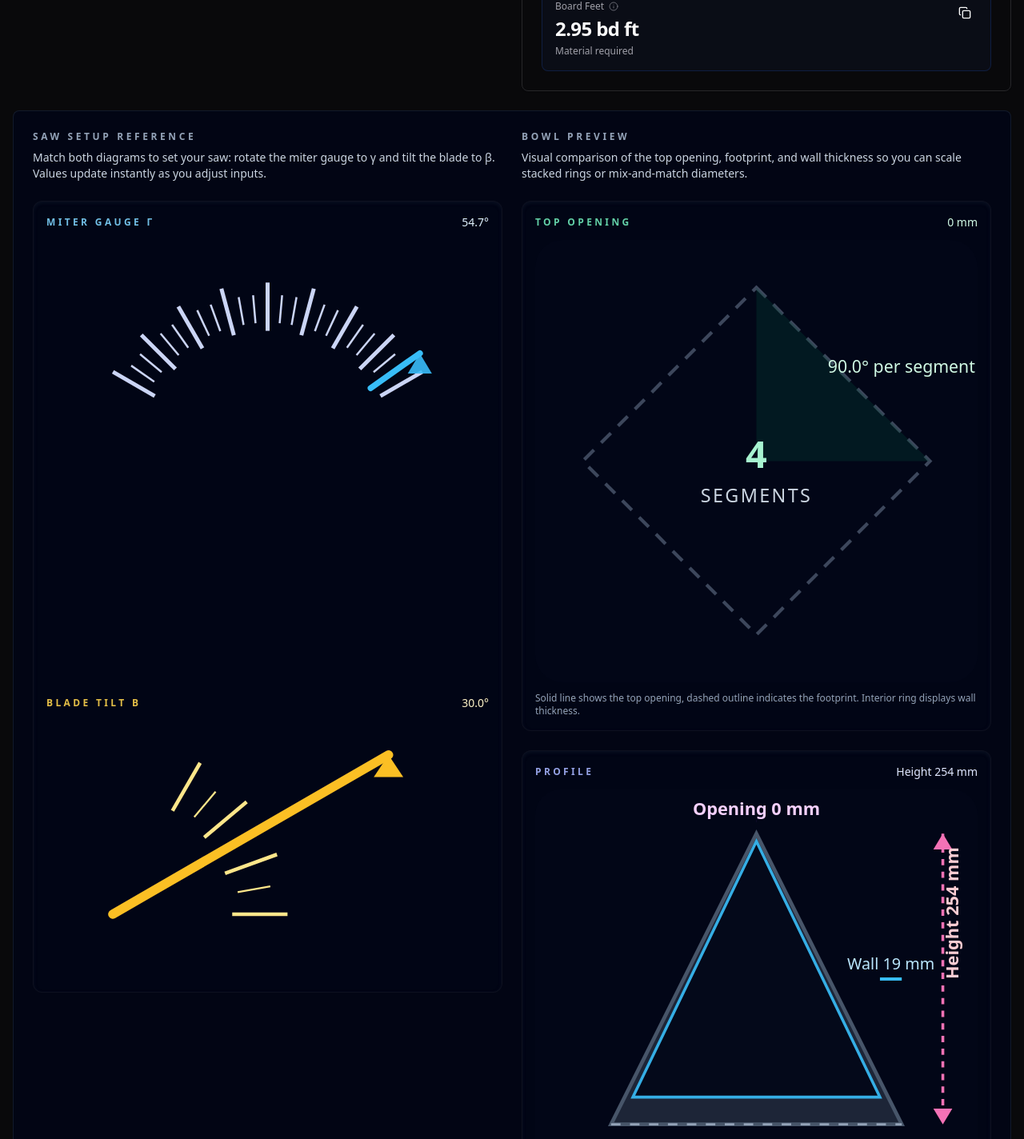
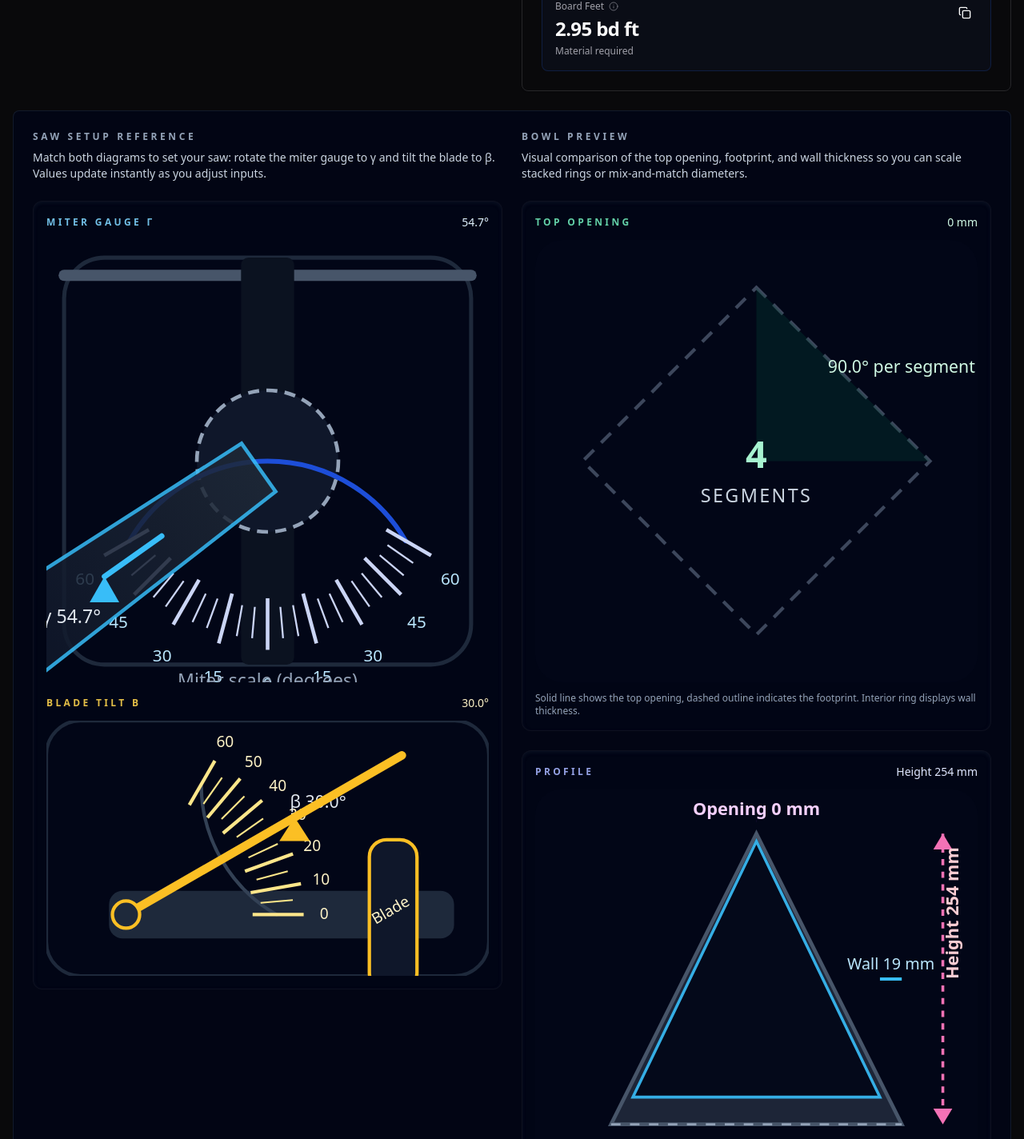
Before and after one commit to yeutterg/compound-miter-calculator, a Next.js app: page / in a window 1280 px wide. Shown: the part 1168-2592 px from the top of the page at 80% size. Built offline with nearby package versions, Linux system fonts and the light colour scheme.

Commit message:
add ticks to saw angle displays

```diff
--- a/components/panels/Visualization3D.tsx
+++ b/components/panels/Visualization3D.tsx
@@ -71,31 +71,52 @@ function polarToCartesian(cx: number, cy: number, radius: number, angleDeg: numb
   };
 }
 
+function describeArc(cx: number, cy: number, radius: number, startAngle: number, endAngle: number) {
+  const start = polarToCartesian(cx, cy, radius, endAngle);
+  const end = polarToCartesian(cx, cy, radius, startAngle);
+  const largeArc = Math.abs(endAngle - startAngle) <= 180 ? '0' : '1';
+  const sweep = endAngle >= startAngle ? '1' : '0';
+  return `M ${start.x.toFixed(2)} ${start.y.toFixed(2)} A ${radius.toFixed(2)} ${radius.toFixed(2)} 0 ${largeArc} ${sweep} ${end.x.toFixed(2)} ${end.y.toFixed(2)}`;
+}
+
 function formatPolygon(points: Array<{ x: number; y: number }>) {
   return points.map((point) => `${point.x.toFixed(2)},${point.y.toFixed(2)}`).join(' ');
 }
 
 function SawSetupDiagram({ miterGauge, bladeTilt }: { miterGauge: number; bladeTilt: number }) {
-  const topSize = 220;
+  const topSize = 240;
   const topCenter = topSize / 2;
-  const gaugeRadius = topSize * 0.34;
+  const baseAngle = 180;
+  const gaugeRadius = topSize * 0.36;
   const gaugeSpan = 60;
   const clampedGauge = Math.max(-gaugeSpan, Math.min(gaugeSpan, miterGauge));
-  const gaugePointerInner = polarToCartesian(topCenter, topCenter, gaugeRadius - 12, clampedGauge);
-  const gaugePointerOuter = polarToCartesian(topCenter, topCenter, gaugeRadius + 18, clampedGauge);
+  const boardLength = topSize * 0.75;
+  const boardWidth = 32;
+  const throatWidth = topSize * 0.12;
+  const fenceY = topCenter - topSize * 0.42;
+  const gaugeArc = describeArc(topCenter, topCenter, gaugeRadius, baseAngle - gaugeSpan, baseAngle + gaugeSpan);
   const gaugeTicks = Array.from({ length: (gaugeSpan * 2) / 5 + 1 }, (_, idx) => -gaugeSpan + idx * 5);
+  const pointerAngle = baseAngle + clampedGauge;
+  const gaugePointerInner = polarToCartesian(topCenter, topCenter, gaugeRadius - 16, pointerAngle);
+  const gaugePointerOuter = polarToCartesian(topCenter, topCenter, gaugeRadius + 22, pointerAngle);
+  const pointerLabel = polarToCartesian(topCenter, topCenter, gaugeRadius + 44, pointerAngle);
 
-  const bevelWidth = 240;
-  const bevelHeight = 140;
-  const pivotX = bevelWidth * 0.15;
-  const pivotY = bevelHeight * 0.75;
+  const bevelWidth = 260;
+  const bevelHeight = 150;
+  const pivotX = bevelWidth * 0.18;
+  const pivotY = bevelHeight * 0.76;
   const bladeLength = bevelWidth * 0.72;
   const clampedTilt = Math.max(0, Math.min(60, bladeTilt));
+  const bevelArcRadius = bevelWidth * 0.34;
+  const bevelArc = describeArc(pivotX, pivotY, bevelArcRadius, 90, 30);
+  const bevelTicks = Array.from({ length: 13 }, (_, idx) => idx * 5);
+  const bevelPointerAngle = 90 - clampedTilt;
+  const bevelPointerInner = polarToCartesian(pivotX, pivotY, bevelArcRadius - 18, bevelPointerAngle);
+  const bevelPointerOuter = polarToCartesian(pivotX, pivotY, bevelArcRadius + 26, bevelPointerAngle);
+  const bevelLabel = polarToCartesian(pivotX, pivotY, bevelArcRadius + 42, bevelPointerAngle);
   const bladeAngleRad = (Math.PI / 180) * clampedTilt;
   const bladeEndX = pivotX + Math.cos(bladeAngleRad) * bladeLength;
   const bladeEndY = pivotY - Math.sin(bladeAngleRad) * bladeLength;
-  const bevelArcRadius = bevelWidth * 0.32;
-  const bevelTicks = Array.from({ length: 7 }, (_, idx) => idx * 10);
 
   return (
     <div className="grid gap-4 rounded-xl border border-white/5 bg-slate-950/60 p-4 text-slate-200 shadow-inner shadow-slate-900/60">
@@ -105,22 +126,53 @@ function SawSetupDiagram({ miterGauge, bladeTilt }: { miterGauge: number; bladeT
           <p className="text-sm font-medium text-sky-100">{miterGauge.toFixed(1)}°</p>
         </div>
         <svg viewBox={`0 0 ${topSize} ${topSize}`} className="w-full">
+          <defs>
+            <linearGradient id="boardFill" x1="0%" y1="0%" x2="0%" y2="100%">
+              <stop offset="0%" stopColor="#1f2937" />
+              <stop offset="100%" stopColor="#0f172a" />
+            </linearGradient>
+          </defs>
+          <rect x={topCenter - topSize * 0.46} y={topCenter - topSize * 0.46} width={topSize * 0.92} height={topSize * 0.92} rx={22} fill="#020617" stroke="#1e293b" strokeWidth={2.2} />
+          <line x1={topCenter - topSize * 0.46} y1={fenceY} x2={topCenter + topSize * 0.46} y2={fenceY} stroke="#475569" strokeWidth={6} strokeLinecap="round" />
+          <rect x={topCenter - throatWidth / 2} y={topCenter - topSize * 0.46} width={throatWidth} height={topSize * 0.92} fill="#0b1220" rx={4} />
+          <circle cx={topCenter} cy={topCenter} r={topSize * 0.16} fill="#0f172a" stroke="#94a3b8" strokeWidth={2} strokeDasharray="6 4" />
+          <path d={gaugeArc} stroke="#1d4ed8" strokeWidth={2.6} fill="none" strokeLinecap="round" />
           {gaugeTicks.map((tickAngle) => {
+            const actualAngle = baseAngle + tickAngle;
             const isMajor = tickAngle % 15 === 0;
-            const inner = polarToCartesian(topCenter, topCenter, gaugeRadius - (isMajor ? 10 : 6), tickAngle);
-            const outer = polarToCartesian(topCenter, topCenter, gaugeRadius + (isMajor ? 14 : 8), tickAngle);
+            const inner = polarToCartesian(topCenter, topCenter, gaugeRadius - (isMajor ? 12 : 7), actualAngle);
+            const outer = polarToCartesian(topCenter, topCenter, gaugeRadius + (isMajor ? 16 : 10), actualAngle);
+            const labelPos = polarToCartesian(topCenter, topCenter, gaugeRadius + 28, actualAngle);
             return (
               <g key={`tick-${tickAngle}`}>
                 <line x1={inner.x} y1={inner.y} x2={outer.x} y2={outer.y} stroke="#cbd5f5" strokeWidth={isMajor ? 2 : 1} />
+                {isMajor && (
+                  <text x={labelPos.x} y={labelPos.y + 2} className="text-[9px] fill-sky-200" textAnchor="middle" dominantBaseline="hanging">
+                    {Math.abs(tickAngle)}
+                  </text>
+                )}
               </g>
             );
           })}
+          <path
+            d={`M ${topCenter - boardWidth / 2} ${topCenter + 6} L ${topCenter + boardWidth / 2} ${topCenter + 6} L ${topCenter + boardWidth * 0.75} ${topCenter + boardLength} L ${topCenter - boardWidth * 0.75} ${topCenter + boardLength} Z`}
+            fill="url(#boardFill)"
+            stroke="#38bdf8"
+            strokeWidth={2}
+            transform={`rotate(${clampedGauge} ${topCenter} ${topCenter})`}
+            opacity={0.85}
+          />
           <line x1={gaugePointerInner.x} y1={gaugePointerInner.y} x2={gaugePointerOuter.x} y2={gaugePointerOuter.y} stroke="#38bdf8" strokeWidth={3} strokeLinecap="round" />
           <polygon
-            points={`${gaugePointerOuter.x.toFixed(1)},${gaugePointerOuter.y.toFixed(1)} ${(gaugePointerOuter.x + 6).toFixed(1)},${(gaugePointerOuter.y + 10).toFixed(1)} ${(gaugePointerOuter.x - 6).toFixed(1)},${(gaugePointerOuter.y + 10).toFixed(1)}`}
+            points={`${gaugePointerOuter.x.toFixed(1)},${gaugePointerOuter.y.toFixed(1)} ${(gaugePointerOuter.x + 8).toFixed(1)},${(gaugePointerOuter.y + 14).toFixed(1)} ${(gaugePointerOuter.x - 8).toFixed(1)},${(gaugePointerOuter.y + 14).toFixed(1)}`}
             fill="#38bdf8"
-            opacity={0.9}
           />
+          <text x={pointerLabel.x} y={pointerLabel.y + 4} textAnchor="middle" className="text-[10px] fill-slate-200" dominantBaseline="hanging">
+            γ {clampedGauge.toFixed(1)}°
+          </text>
+          <text x={topCenter} y={topCenter + gaugeRadius + 36} textAnchor="middle" className="text-[10px] fill-slate-400">
+            Miter scale (degrees)
+          </text>
         </svg>
       </div>
 
@@ -130,20 +182,40 @@ function SawSetupDiagram({ miterGauge, bladeTilt }: { miterGauge: number; bladeT
           <p className="text-sm font-medium text-amber-100">{bladeTilt.toFixed(1)}°</p>
         </div>
         <svg viewBox={`0 0 ${bevelWidth} ${bevelHeight}`} className="w-full">
+          <rect x={0} y={0} width={bevelWidth} height={bevelHeight} fill="#020617" rx={20} stroke="#1e293b" strokeWidth={2} />
+          <rect x={pivotX - 10} y={pivotY - 14} width={bevelWidth * 0.78} height={28} fill="#1e293b" rx={8} />
+          <path d={bevelArc} stroke="#334155" strokeWidth={2} fill="none" strokeLinecap="round" />
           {bevelTicks.map((tick) => {
-            const inner = polarToCartesian(pivotX, pivotY, bevelArcRadius - (tick % 20 === 0 ? 12 : 8), 90 - tick);
-            const outer = polarToCartesian(pivotX, pivotY, bevelArcRadius + (tick % 20 === 0 ? 18 : 10), 90 - tick);
+            const isMajor = tick % 10 === 0;
+            const tickAngle = 90 - tick;
+            const inner = polarToCartesian(pivotX, pivotY, bevelArcRadius - (isMajor ? 14 : 9), tickAngle);
+            const outer = polarToCartesian(pivotX, pivotY, bevelArcRadius + (isMajor ? 16 : 10), tickAngle);
+            const labelPos = polarToCartesian(pivotX, pivotY, bevelArcRadius + 28, tickAngle);
             return (
               <g key={`bevel-${tick}`}>
-                <line x1={inner.x} y1={inner.y} x2={outer.x} y2={outer.y} stroke="#fde68a" strokeWidth={tick % 20 === 0 ? 2 : 1} />
+                <line x1={inner.x} y1={inner.y} x2={outer.x} y2={outer.y} stroke="#fde68a" strokeWidth={isMajor ? 2 : 1} />
+                {isMajor && (
+                  <text x={labelPos.x} y={labelPos.y} className="text-[9px] fill-amber-100" textAnchor="middle" dominantBaseline="middle">
+                    {tick}
+                  </text>
+                )}
               </g>
             );
           })}
-          <line x1={pivotX} y1={pivotY} x2={bladeEndX} y2={bladeEndY} stroke="#fbbf24" strokeWidth={5} strokeLinecap="round" />
+          <line x1={bevelPointerInner.x} y1={bevelPointerInner.y} x2={bevelPointerOuter.x} y2={bevelPointerOuter.y} stroke="#fbbf24" strokeWidth={4.5} strokeLinecap="round" />
           <polygon
-            points={`${bladeEndX.toFixed(1)},${bladeEndY.toFixed(1)} ${(bladeEndX - 8).toFixed(1)},${(bladeEndY + 12).toFixed(1)} ${(bladeEndX + 8).toFixed(1)},${(bladeEndY + 12).toFixed(1)}`}
+            points={`${bevelPointerOuter.x.toFixed(1)},${bevelPointerOuter.y.toFixed(1)} ${(bevelPointerOuter.x - 9).toFixed(1)},${(bevelPointerOuter.y + 14).toFixed(1)} ${(bevelPointerOuter.x + 9).toFixed(1)},${(bevelPointerOuter.y + 14).toFixed(1)}`}
             fill="#fbbf24"
           />
+          <text x={bevelLabel.x} y={bevelLabel.y} className="text-[10px] fill-slate-200" textAnchor="middle" dominantBaseline="middle">
+            β {clampedTilt.toFixed(1)}°
+          </text>
+          <line x1={pivotX} y1={pivotY} x2={bladeEndX} y2={bladeEndY} stroke="#fbbf24" strokeWidth={5} strokeLinecap="round" />
+          <circle cx={pivotX} cy={pivotY} r={8} fill="#1e293b" stroke="#fbbf24" strokeWidth={2} />
+          <rect x={pivotX + bevelWidth * 0.55} y={pivotY - 44} width={28} height={88} rx={10} fill="#0f172a" stroke="#fbbf24" strokeWidth={2} />
+          <text x={pivotX + bevelWidth * 0.55 + 14} y={pivotY} textAnchor="middle" className="text-[9px] fill-amber-100" transform={`rotate(${-clampedTilt} ${pivotX + bevelWidth * 0.55 + 14} ${pivotY})`}>
+            Blade
+          </text>
         </svg>
       </div>
     </div>
```
